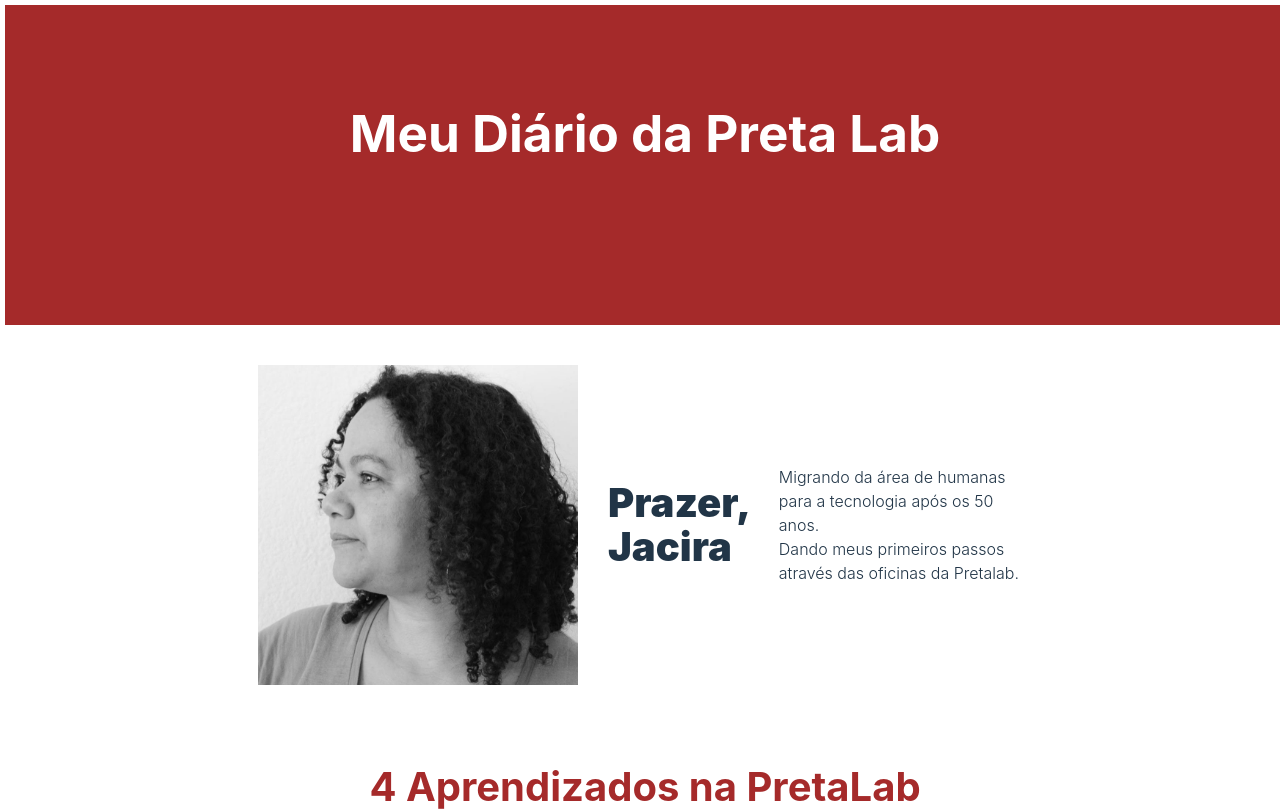
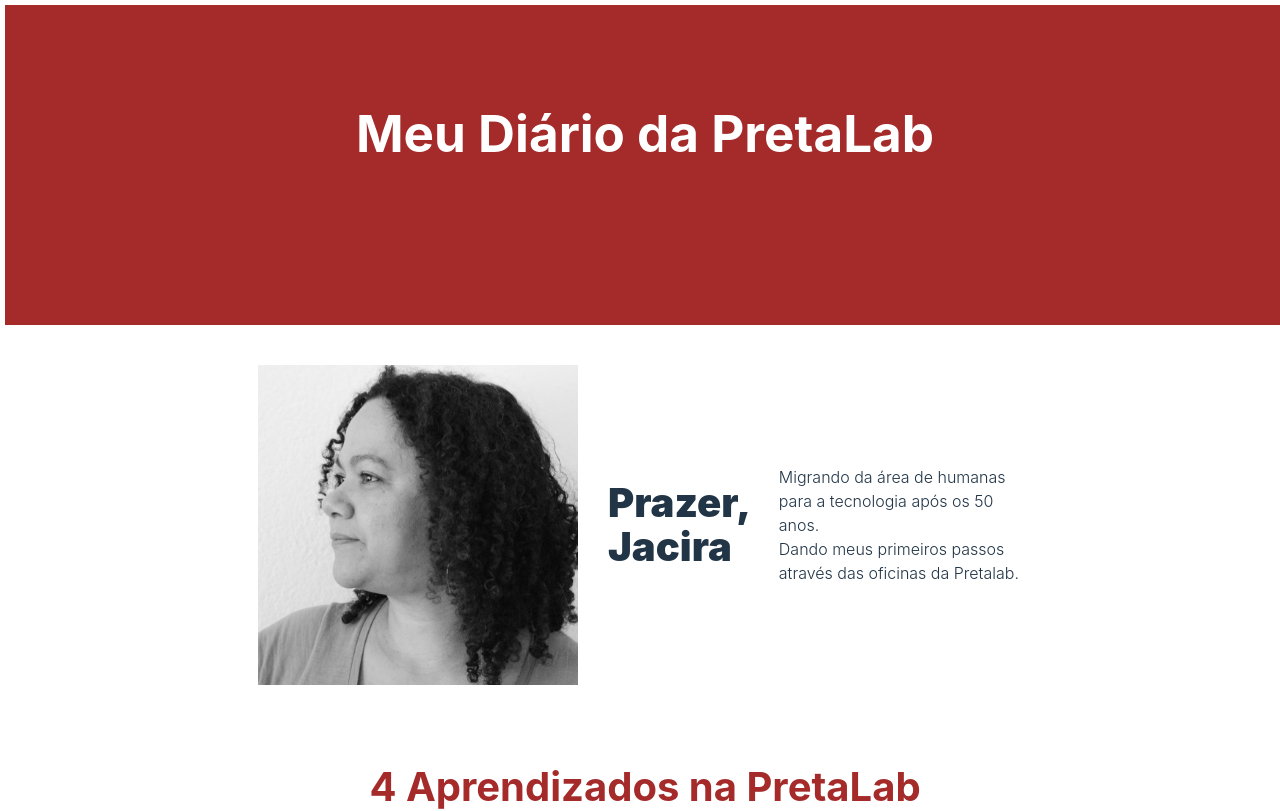
Before and after one commit to guacirita/meu-diario-pretalab, a React (Vite) app: page / in a window 1280 px wide. Shown: the top 811 px of the page. Built offline with nearby package versions, Linux system fonts and the light colour scheme.

Commit message:
corrigindo o texto do header

```diff
--- a/src/components/header/Header.jsx
+++ b/src/components/header/Header.jsx
@@ -3,7 +3,7 @@
 function Header(){
     return (
         <div className='header'>
-            <h1 className="header-titulo">Meu Diário da Preta Lab</h1>
+            <h1 className="header-titulo">Meu Diário da PretaLab</h1>
         </div>
     )
 
```
